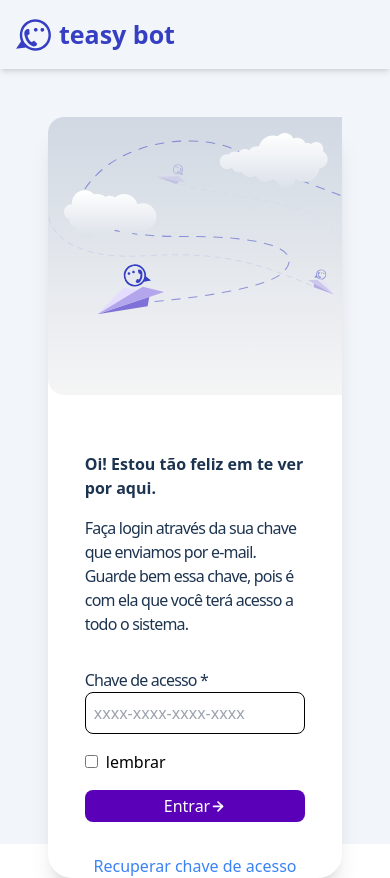
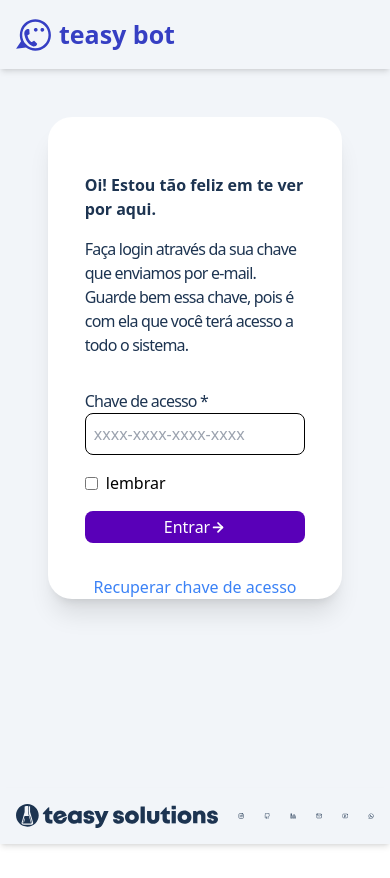
Before and after one commit to Gustavo-Diogo/next, a Next.js app: page /login in a window 390 px wide. After the commit the page ends 844 px from the top, so only its background shows below. Built offline with nearby package versions, Linux system fonts and the light colour scheme.

Commit message:
feat: pre responsivity

```diff
--- a/components/Images/LeftPanel.jsx
+++ b/components/Images/LeftPanel.jsx
@@ -1,6 +1,6 @@
 const LeftPanel = () => {
   return (
-    <div className="h-full w-full rounded-3xl object-cover md:rounded-r-none">
+    <div className="hidden h-full w-full rounded-3xl object-cover md:flex md:rounded-r-none">
       <svg
         viewBox="0 0 553 523"
         fill="none"
--- a/pages/home/index.tsx
+++ b/pages/home/index.tsx
@@ -46,8 +46,8 @@ const HomePage = () => {
           return <Card key={index} buttonText={buttonText} text={text} title={title} image={image} />
         })}
       </div>
-      <div className="mt-4">
-        <span>Chave de acesso: 129381283182</span>
+      <div className="inset-x-0 top-0 mt-4">
+        <span className="text-gray-300">Chave de acesso: 129381283182</span>
       </div>
       <Footer />
     </div>
--- a/pages/login/index.tsx
+++ b/pages/login/index.tsx
@@ -7,6 +7,7 @@ import LeftPanel from "components/Images/LeftPanel"
 import TextInput from "components/TextInput"
 // import LeftPanel from "../../assets/left-panel.svg"
 import Icon from "../../assets/teasy-icon.svg"
+import Footer from "components/Footer"
 
 const LoginPage = () => {
   const [accessKey, setAccessKey] = useState("")
@@ -23,7 +24,7 @@ const LoginPage = () => {
       <NavBar />
 
       {/* white box div */}
-      <div className="m-12 flex h-full flex-col rounded-3xl bg-white shadow-xl md:flex-row">
+      <div className="m-12 flex flex-col rounded-3xl bg-white shadow-xl md:flex-row">
         {/* left panel box */}
         <div className="relative w-full">
           {/* <img
@@ -85,6 +86,7 @@ const LoginPage = () => {
           </div>
         </div>
       </div>
+      <Footer />
     </div>
   )
 }
```
